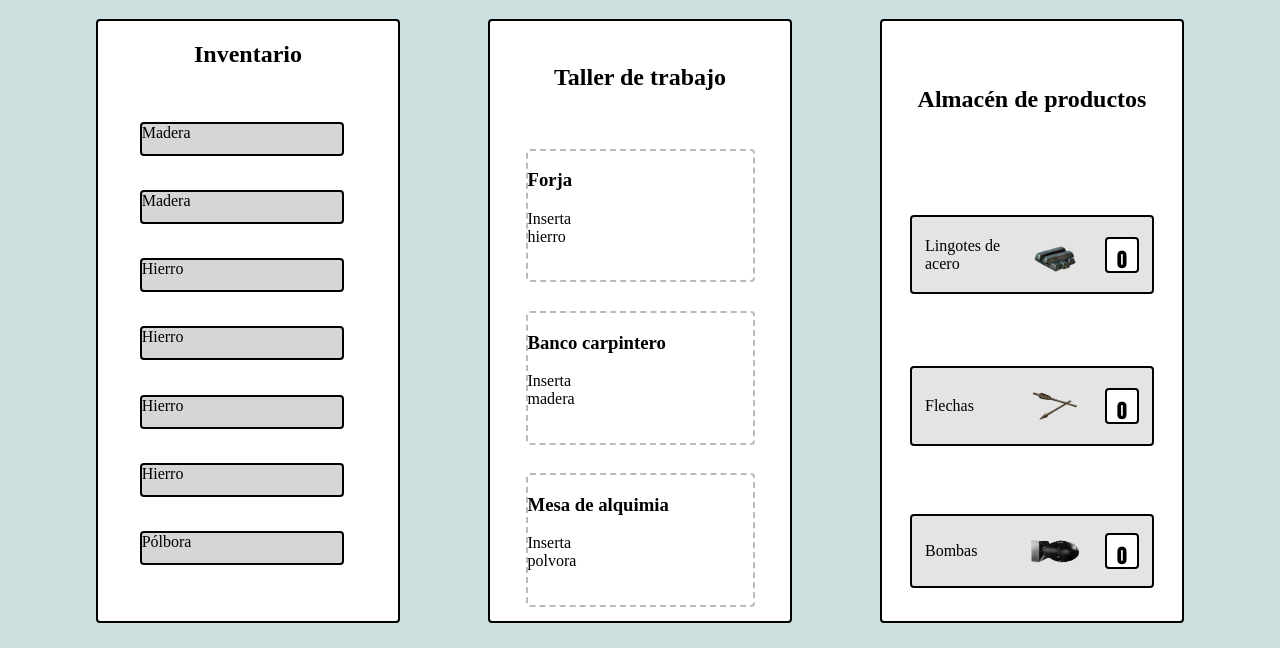
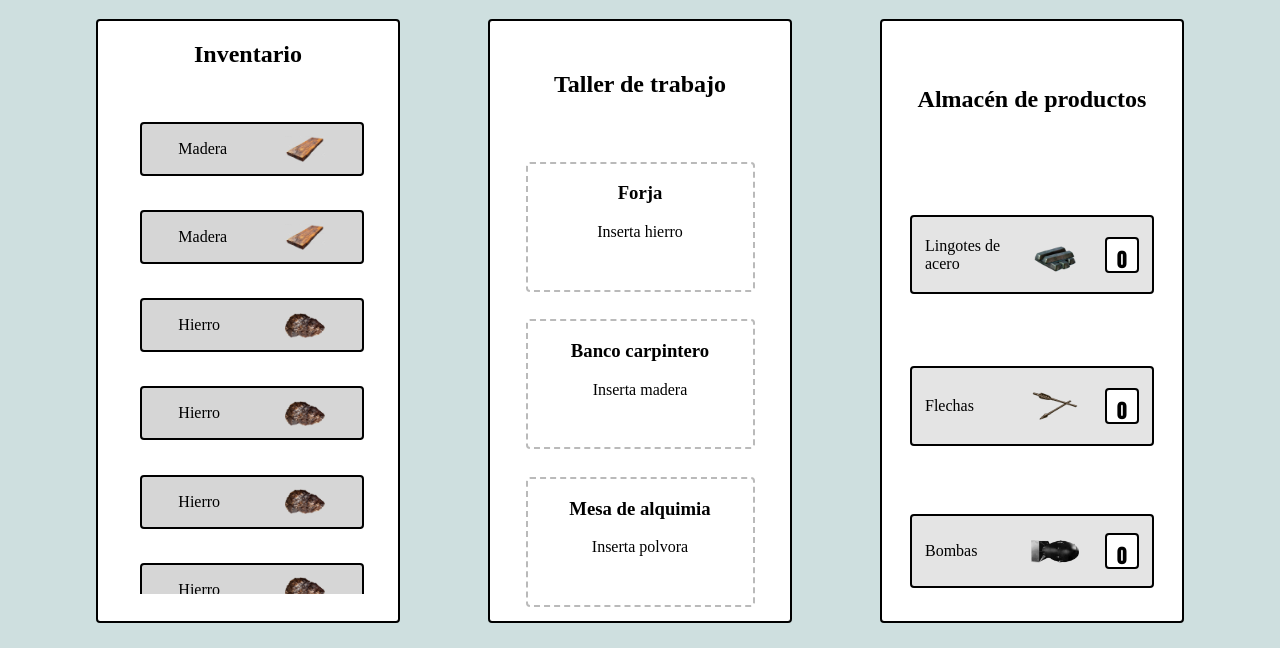
Before and after one commit to dariosrt/TallerDeCrafteo, a plain HTML site: page index.html in a window 1280 px wide. Shown: the part 69-717 px from the top of the page. Drawn offline with Linux system fonts and the light colour scheme.

Commit message:
pequeños cambios estéticos

```diff
--- a/index.html
+++ b/index.html
@@ -15,18 +15,54 @@
         <div id="caja_inventario" class="cajas_principales">
             <h2>Inventario</h2>
             <div id="contenedor_items">
-                <div id="madera1" class="elemento madera" draggable="true">Madera</div>
-                <div id="madera2" class="elemento madera" draggable="true">Madera</div>
-                <div id="hierro1" class="elemento hierro" draggable="true">Hierro</div>
-                <div id="hierro3" class="elemento hierro" draggable="true">Hierro</div>
-                <div id="hierro4" class="elemento hierro" draggable="true">Hierro</div>
-                <div id="hierro5" class="elemento hierro" draggable="true">Hierro</div>
-                <div id="polvora1" class="elemento polvora" draggable="true">Pólbora</div>
-                <div id="polvora2" class="elemento polvora" draggable="true">Pólbora</div>
-                <div id="madera3" class="elemento madera" draggable="true">Madera</div>
-                <div id="polvora3" class="elemento polvora" draggable="true">Pólbora</div>
-                <div id="polvora4" class="elemento polvora" draggable="true">Pólbora</div>
-                <div id="polvora5" class="elemento polvora" draggable="true">Pólbora</div>
+                <div id="madera1" class="elemento madera" draggable="true">
+                    <p>Madera</p>
+                    <img src="imgs/madera.webp" alt="imgs_items">
+                </div>
+                <div id="madera2" class="elemento madera" draggable="true">
+                    <p>Madera</p>
+                    <img src="imgs/madera.webp" alt="imgs_items">
+                </div>
+                <div id="hierro1" class="elemento hierro" draggable="true">
+                    <p>Hierro</p>
+                    <img src="imgs/hierro.gif" alt="imgs_items">
+                </div>
+                <div id="hierro3" class="elemento hierro" draggable="true">
+                    <p>Hierro</p>
+                    <img src="imgs/hierro.gif" alt="imgs_items">
+                </div>
+                <div id="hierro4" class="elemento hierro" draggable="true">
+                    <p>Hierro</p>
+                    <img src="imgs/hierro.gif" alt="imgs_items">
+                </div>
+                <div id="hierro5" class="elemento hierro" draggable="true">
+                    <p>Hierro</p>
+                    <img src="imgs/hierro.gif" alt="imgs_items">
+                </div>
+                <div id="polvora1" class="elemento polvora" draggable="true">
+                    <p>Polvora</p>
+                    <img src="imgs/polvora.webp" alt="imgs_items">
+                </div>
+                <div id="polvora2" class="elemento polvora" draggable="true">
+                    <p>Polvora</p>
+                    <img src="imgs/polvora.webp" alt="imgs_items">
+                </div>
+                <div id="madera3" class="elemento madera" draggable="true">
+                    <p>Madera</p>
+                    <img src="imgs/madera.webp" alt="imgs_items">
+                </div>
+                <div id="polvora3" class="elemento polvora" draggable="true">
+                    <p>Polvora</p>
+                    <img src="imgs/polvora.webp" alt="imgs_items">
+                </div>
+                <div id="polvora4" class="elemento polvora" draggable="true">
+                    <p>Polvora</p>
+                    <img src="imgs/polvora.webp" alt="imgs_items">
+                </div>
+                <div id="polvora5" class="elemento polvora" draggable="true">
+                    <p>Polvora</p>
+                    <img src="imgs/polvora.webp" alt="imgs_items">
+                </div>
             </div>
         <h1 id="mensaje_vacio" class="lleno">Almacen Vaciado</h1>
 
--- a/style.css
+++ b/style.css
@@ -44,16 +44,24 @@ h1{
 }
 
 .elemento{
+    display: flex;
     width: 200px;
     height: 30px;
+    padding: 10px;
 
     border: 2px solid black;
     border-radius: 4px;
 
     background-color: rgba(128, 128, 128, 0.326);
     margin: 12%;
+
+    justify-content: space-evenly;
+    align-items: center;
 }
 
+/* .elemento > *{
+    position: absolute;
+} */
 
 
 .estacion_trabajo{
@@ -63,8 +71,12 @@ h1{
     height: 80%;
 
     transition: 0.2s linear;
+    justify-items: center;
 }
 
+.estacion_trabajo > p{
+    width: auto;
+}
 
 
 .info_elementos{
@@ -116,6 +128,10 @@ img{
     width: 20%;
 
 }
+.imgs_items{
+    width: 20%;
+    position: absolute;
+}
 
 
 .lleno{
```
